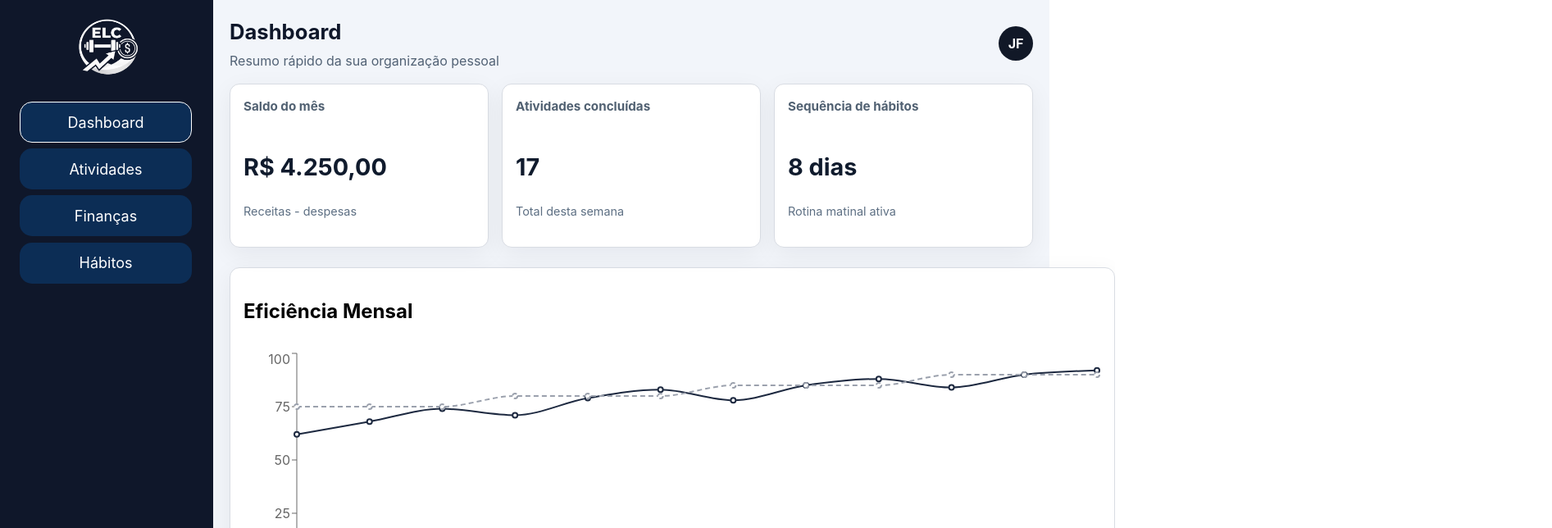
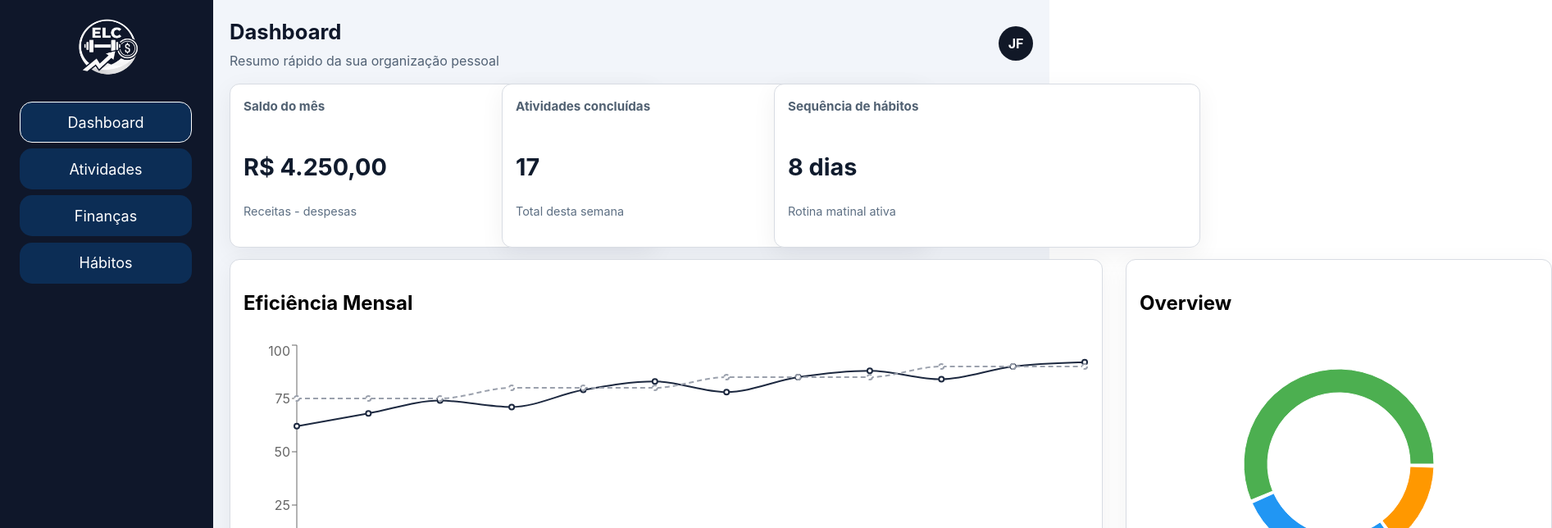
Before and after one commit to jerfersonfs/efc-app, a React (Vite) app: page /login in a window 1280 px wide. Both pictures are taken after typing "name@example.com", "Sample123" into the empty fields and a click on the button "CONTINUE →". Shown: the top 644 px of the page at 82% size, 1893 px wide, since content can reach past the window. Built offline with nearby package versions, Linux system fonts and the light colour scheme.

Commit message:
style: Adjusted padding cards and Donut chart

```diff
--- a/index.html
+++ b/index.html
@@ -4,7 +4,7 @@
     <meta charset="UTF-8" />
     <link rel="icon" type="image/svg+xml" href="/vite.svg" />
     <meta name="viewport" content="width=device-width, initial-scale=1.0" />
-    <title>efc-app</title>
+    <title>ELC - Efficient Life Control</title>
   </head>
   <body>
     <div id="root"></div>
--- a/src/components/DonutChart/DonutChart.jsx
+++ b/src/components/DonutChart/DonutChart.jsx
@@ -14,16 +14,12 @@ const defaultColors = [
   "#F44336"
 ];
 
-function DonutChart({
-  data,
-  dataKey,
-  nameKey,
-  height ,
-  colors = defaultColors
-}) {
+function DonutChart({ title, data, dataKey, nameKey, height , width, colors = defaultColors }) {
+
   return (
     <Card>
-        <ResponsiveContainer width="100%" height={height}>
+      <h2>{title}</h2>
+        <ResponsiveContainer width={width} height={height}>
         <PieChart>
             <Pie
             data={data}
--- a/src/components/DropdownMenu/DropdownMenu.jsx
+++ b/src/components/DropdownMenu/DropdownMenu.jsx
@@ -2,15 +2,9 @@ import { Link } from 'react-router-dom'
 import styles from './DropdownMenu.module.css'
 
 function DropdownMenu({
-  trigger,
-  ariaLabel,
-  menuLabel,
-  headerContent,
-  items = [],
-  width = '280px',
-  align = 'right',
-}) {
-  const alignClass = align === 'left' ? styles.alignLeft : styles.alignRight
+  trigger, ariaLabel, menuLabel, headerContent, items = [], width = '280px', align = 'right',}) {
+
+    const alignClass = align === 'left' ? styles.alignLeft : styles.alignRight
 
   return (
     <div className={styles.menu} aria-label={ariaLabel}>
--- a/src/pages/Dashboard/Dashboard.jsx
+++ b/src/pages/Dashboard/Dashboard.jsx
@@ -54,7 +54,8 @@ function Dashboard() {
           />
         ))}
       </Box>
-      <Box variant="section" className={styles.lineChart}>
+      <Box variant="section" className={styles.chartsRow}>
+          <Box variant="div" className={styles.lineChart}>
             <LineChart
               className={styles.line}
               title="Eficiência Mensal"
@@ -64,9 +65,11 @@ function Dashboard() {
               lineKey2="meta"
               height={300}
             />
-
-          <Box variant="section" className={styles.donut}>
+          </Box>
+           <Box variant="div" className={styles.donut} width={520}>
             <DonutChart
+              title="Overview"
+              height={300}
               data={[
                 { name: "Concluído", value: 120 },
                 { name: "Em andamento", value: 60 },
--- a/src/pages/Dashboard/Dashboard.module.css
+++ b/src/pages/Dashboard/Dashboard.module.css
@@ -6,14 +6,21 @@
 }
 .cardHead{
   height: 200px;
+  width: 520px;
 }
 
 .lineChart {
-  margin-top: 24px;
-  width: 1080px;
+  margin-top: 14px;
+  width: 1065px;
+}
+
+.chartsRow {
+  display: grid;
+  grid-template-columns: 2fr 1fr;/*linha maior que donut*/
+  gap: 28px;
+  align-items: stretch;
 }
 
 .donut{
-  width: 180px;
-  height: 100;
+  margin-top: 14px;
 }
```
Lines whose indentation alone changed are shown as unchanged.
